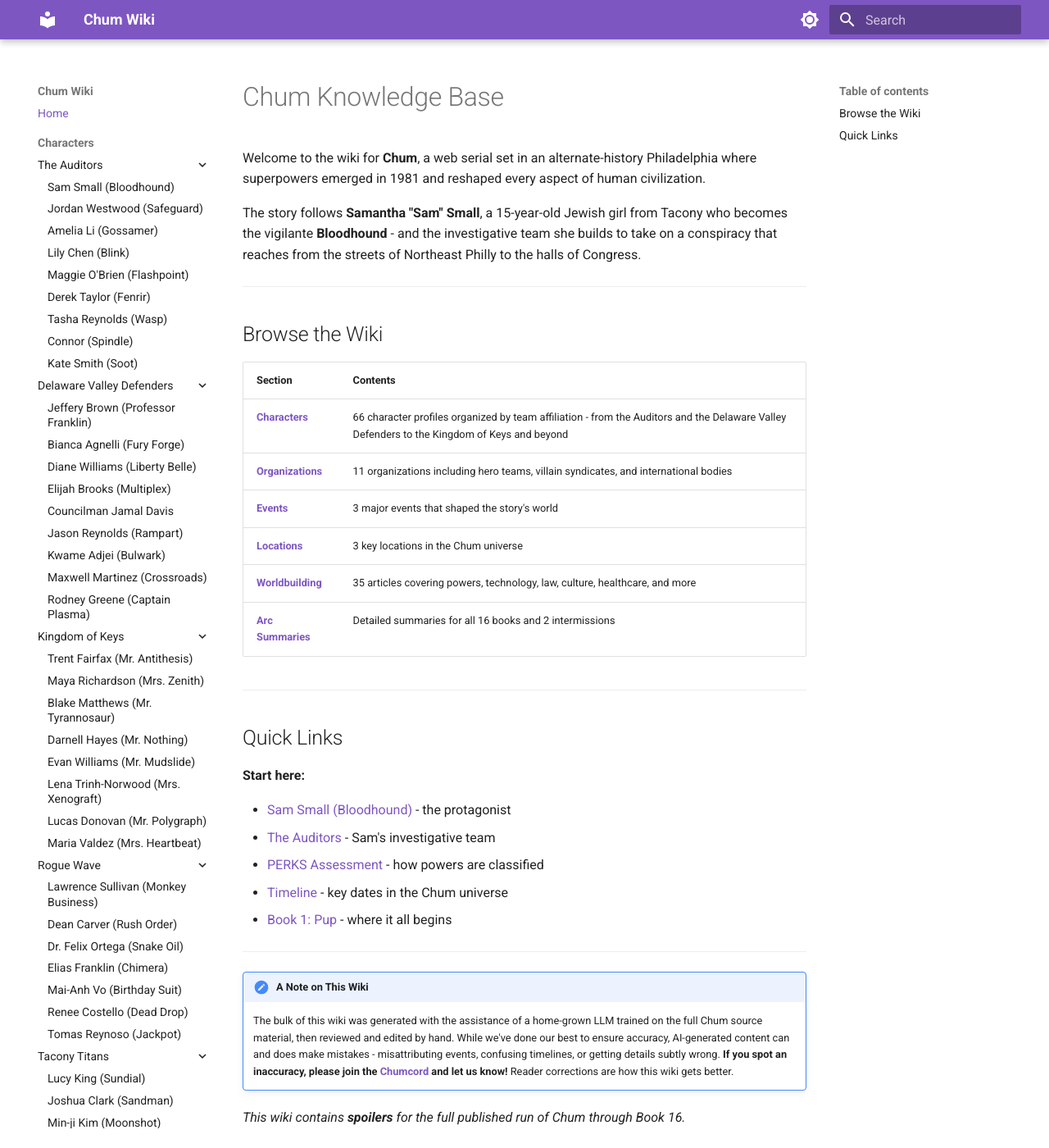
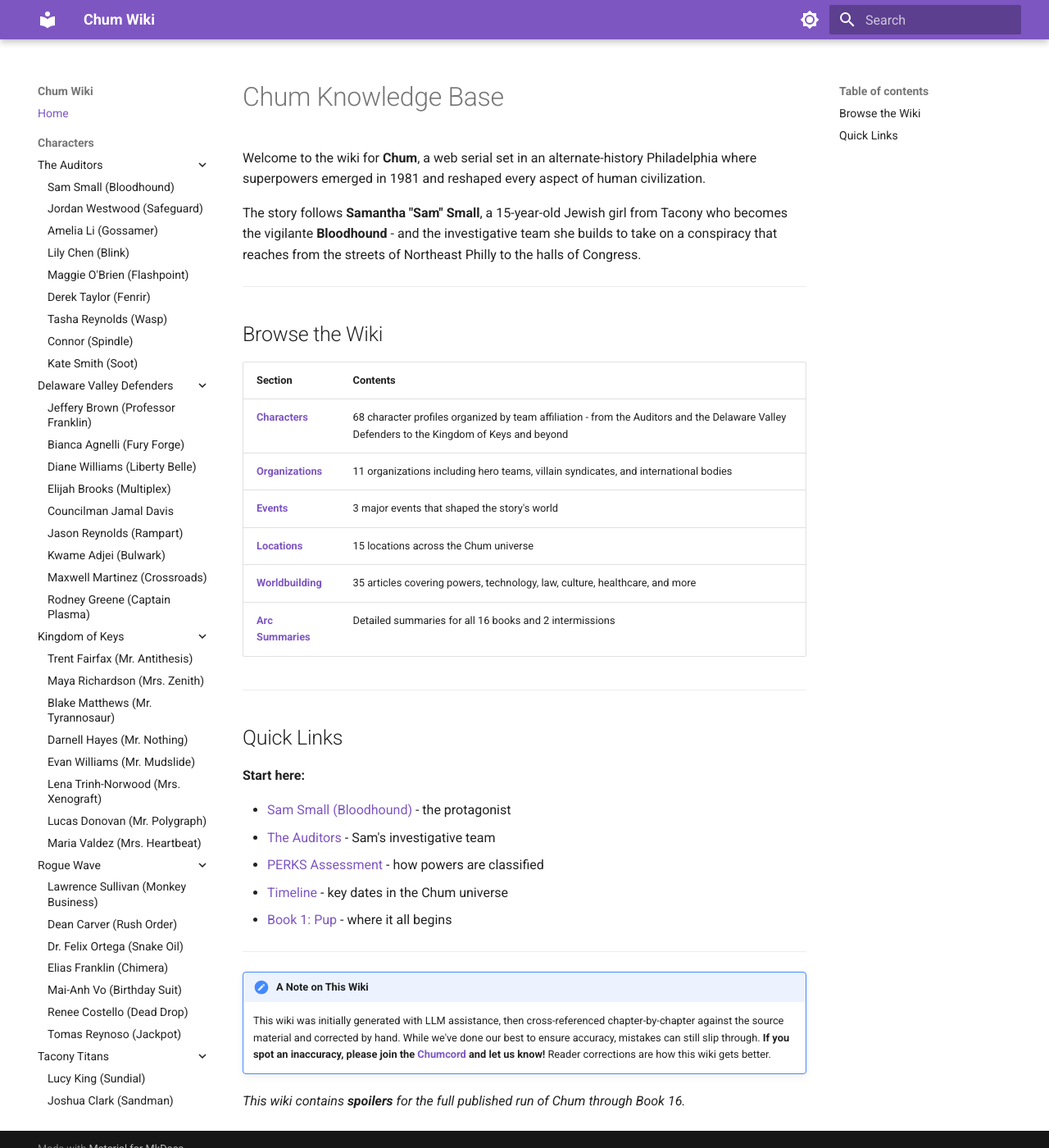
Before and after one commit to bearsharktopus-dev/chum-wiki, an MkDocs documentation site: the page built from knowledge-base/index.md, in a window 1280 px wide and 1400 px high. Shown: the whole window at 82% size. Built offline with MkDocs 1.6.1 and Material for MkDocs 9.7.7, drawn with Linux system fonts in a browser that asks for light colours.

Commit message:
Update front page counts and wiki disclaimer
Co-Authored-By: Claude Opus 4.6 <noreply@anthropic.com>

```diff
--- a/knowledge-base/index.md
+++ b/knowledge-base/index.md
@@ -10,10 +10,10 @@ The story follows **Samantha "Sam" Small**, a 15-year-old Jewish girl from Tacon
 
 | Section | Contents |
 |---------|----------|
-| **[Characters](characters/samantha-small.md)** | 66 character profiles organized by team affiliation - from the Auditors and the Delaware Valley Defenders to the Kingdom of Keys and beyond |
+| **[Characters](characters/samantha-small.md)** | 68 character profiles organized by team affiliation - from the Auditors and the Delaware Valley Defenders to the Kingdom of Keys and beyond |
 | **[Organizations](organizations/the-auditors.md)** | 11 organizations including hero teams, villain syndicates, and international bodies |
 | **[Events](events/project-titan.md)** | 3 major events that shaped the story's world |
-| **[Locations](locations/daedalus-correctional-facility.md)** | 3 key locations in the Chum universe |
+| **[Locations](locations/daedalus-correctional-facility.md)** | 15 locations across the Chum universe |
 | **[Worldbuilding](worldbuilding/perks-assessment.md)** | 35 articles covering powers, technology, law, culture, healthcare, and more |
 | **[Arc Summaries](worldbuilding/arc-summaries/book-01-pup.md)** | Detailed summaries for all 16 books and 2 intermissions |
 
@@ -32,6 +32,6 @@ The story follows **Samantha "Sam" Small**, a 15-year-old Jewish girl from Tacon
 ---
 
 !!! note "A Note on This Wiki"
-    The bulk of this wiki was generated with the assistance of a home-grown LLM trained on the full Chum source material, then reviewed and edited by hand. While we've done our best to ensure accuracy, AI-generated content can and does make mistakes - misattributing events, confusing timelines, or getting details subtly wrong. **If you spot an inaccuracy, please join the [Chumcord](https://discord.gg/9m6PGPjTb6) and let us know!** Reader corrections are how this wiki gets better.
+    This wiki was initially generated with LLM assistance, then cross-referenced chapter-by-chapter against the source material and corrected by hand. While we've done our best to ensure accuracy, mistakes can still slip through. **If you spot an inaccuracy, please join the [Chumcord](https://discord.gg/9m6PGPjTb6) and let us know!** Reader corrections are how this wiki gets better.
 
 *This wiki contains **spoilers** for the full published run of Chum through Book 16.*
```
